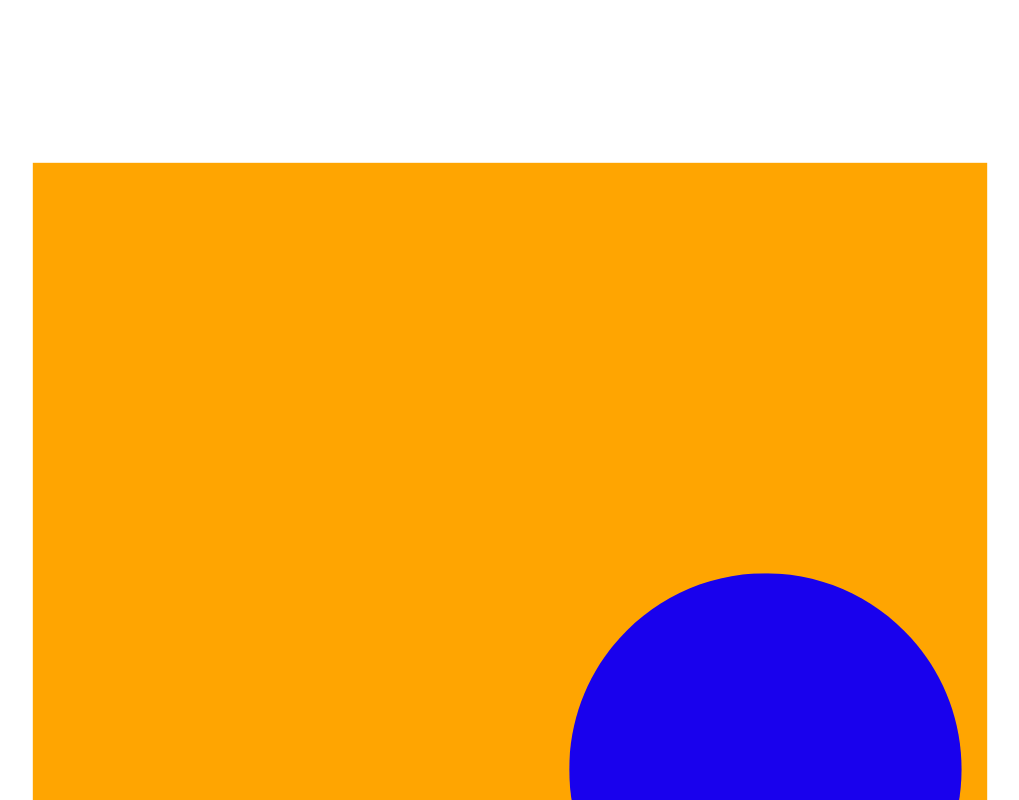
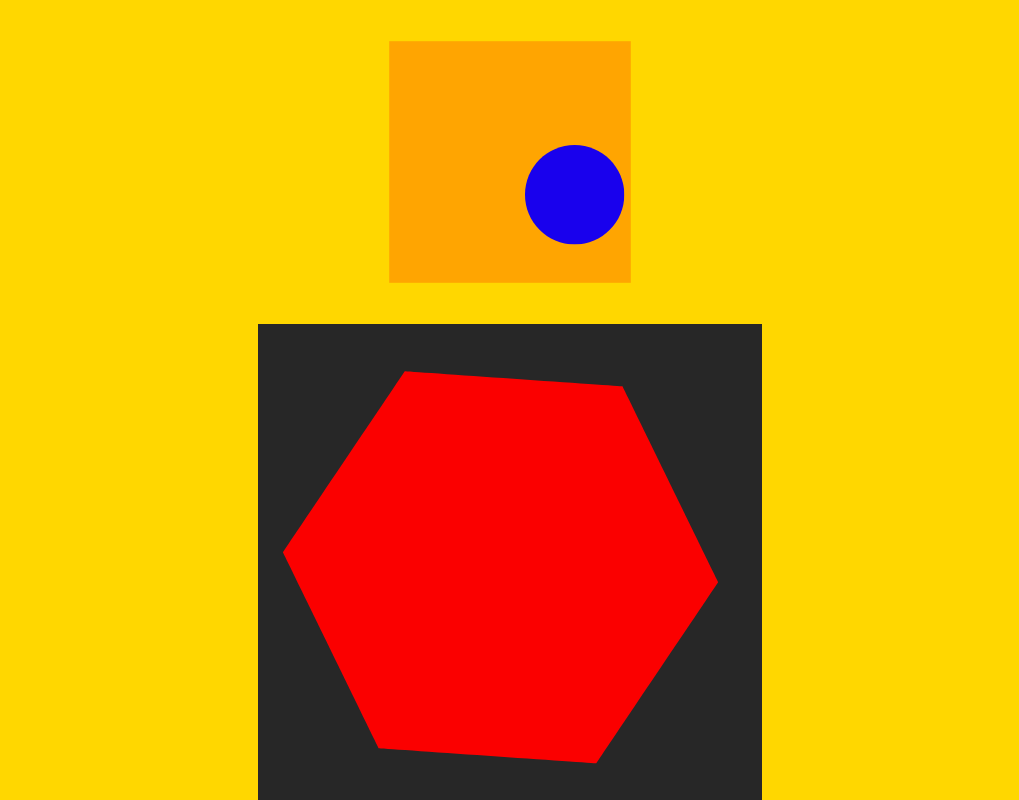
Before and after one commit to Laserjonge/crowned-victory, a plain HTML site: page index.html in a window 1280 px wide. Shown: the top 800 px of the page, without its empty margins (130-1149 px from the left). Drawn offline with nearby package versions, Linux system fonts and the light colour scheme; the site is published under a folder, as on GitHub Pages, so addresses that start at the root find nothing.

Commit message:
Add files via upload

```diff
--- a/index.html
+++ b/index.html
@@ -5,8 +5,9 @@
 	<meta http-equiv="X-UA-Compatible" content="IE=edge">
 	<meta name="viewport" content="width=device-width, initial-scale=1.0">
 	<title>Document</title>
+
 	<link rel="icon" type="image/png" href="">
-	<link rel="stylesheet" href="/styles/style.css">
+	<link href="styles/style.css" rel="stylesheet">
 </head>
 <body>
 
```
